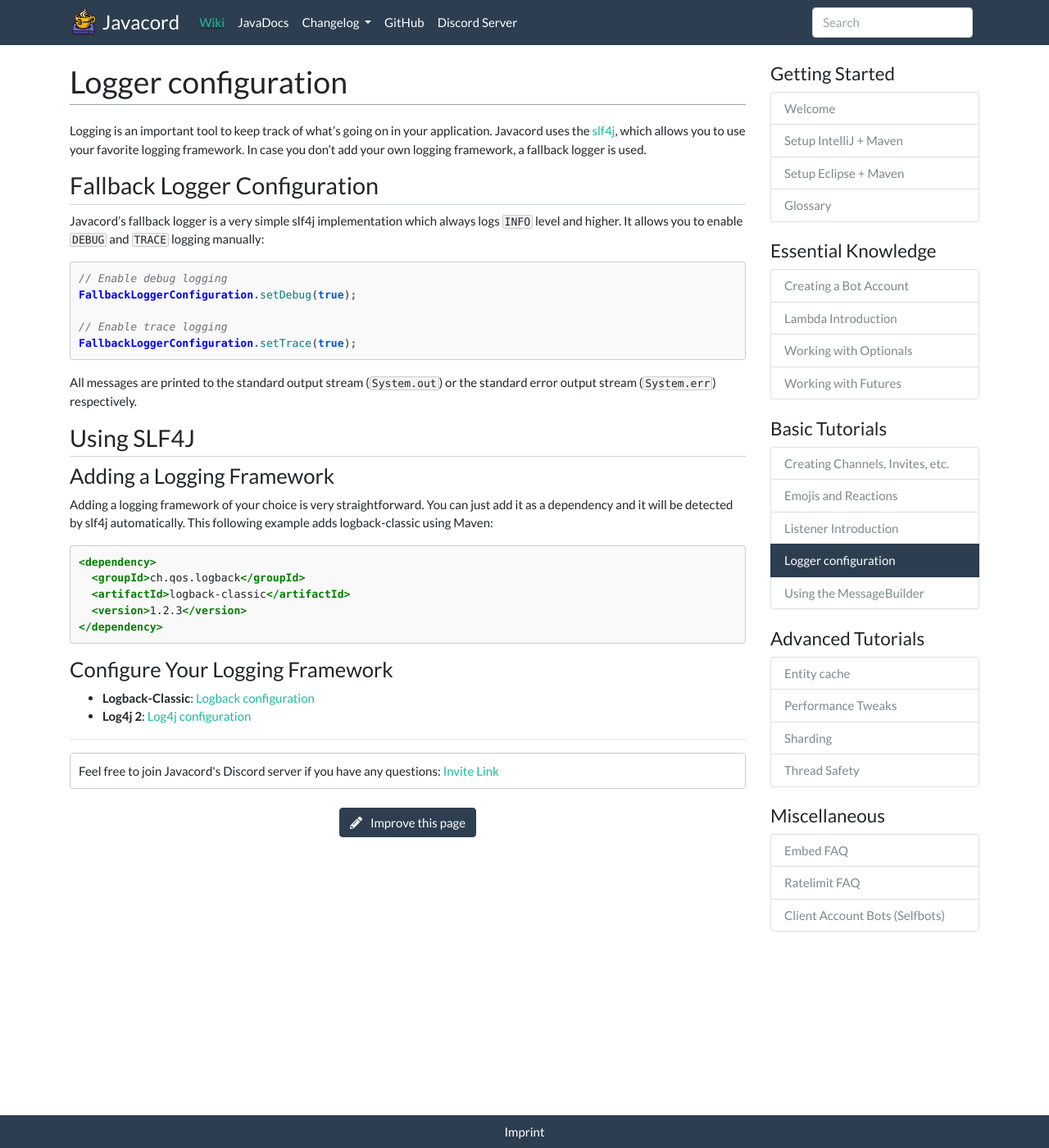
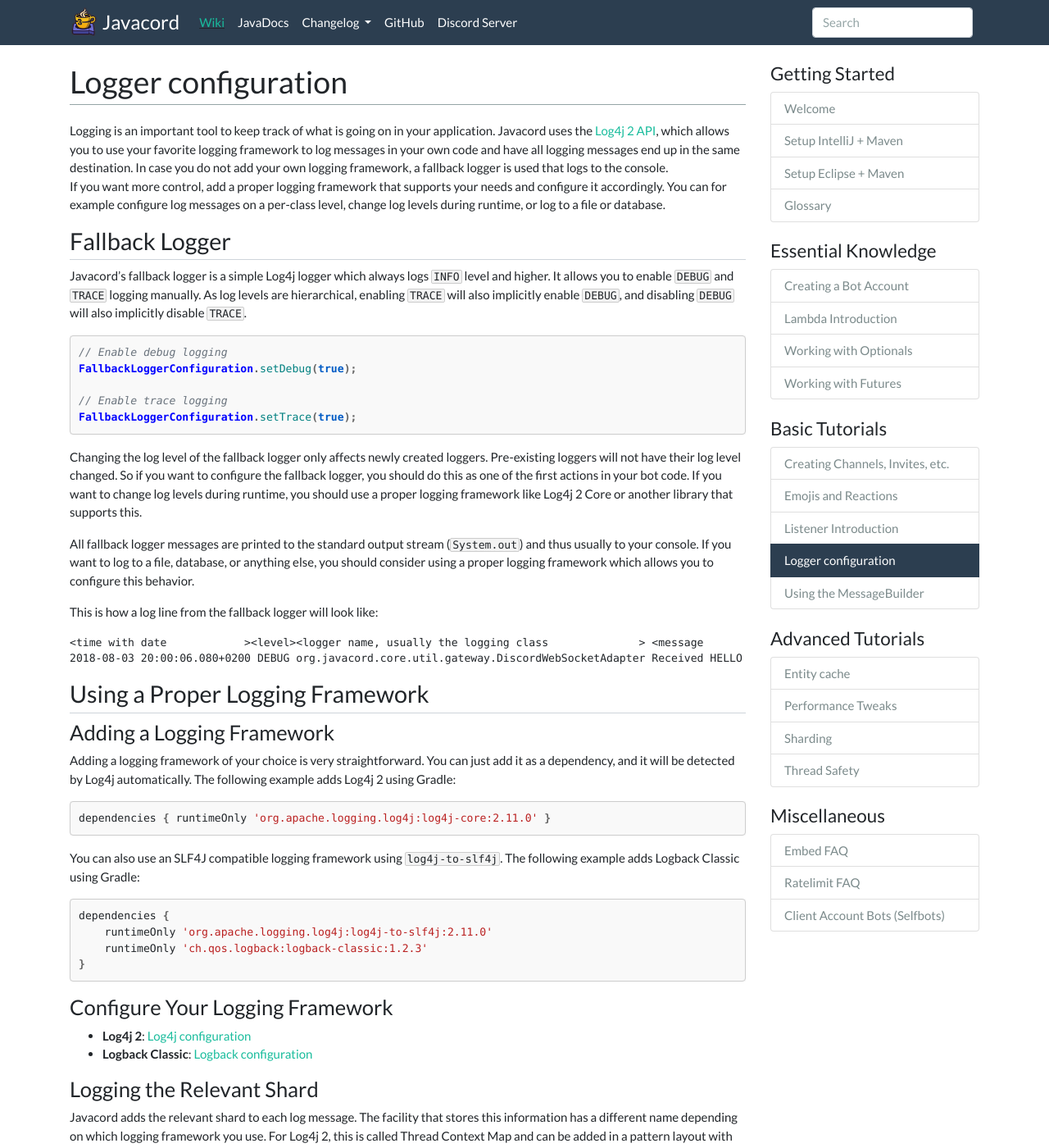
Before and after one commit to Vampire/javacord.github.io, a Jekyll site: the page built from _wiki/basic-tutorials/logger-configuration.md, in a window 1280 px wide and 1400 px high. Shown: the whole window at 82% size. Built offline with Jekyll 4.4.1, drawn with Linux system fonts in a browser that asks for light colours; nearby versions of some CDN libraries; some of the changed text lies outside the part shown.

Commit message:
Update the Logger configuration page for Log4j

````diff
--- a/_wiki/basic-tutorials/logger-configuration.md
+++ b/_wiki/basic-tutorials/logger-configuration.md
@@ -2,16 +2,21 @@
 title: Logger configuration
 position: 4
 keywords:
+- log4j
 - log4j2
-- sdcf4j
+- slf4j
 - logback
+- logging
+- logger
 ---
 
-Logging is an important tool to keep track of what's going on in your application. Javacord uses the [slf4j](https://www.slf4j.org), which allows you to use your favorite logging framework. In case you don't add your own logging framework, a fallback logger is used.
+Logging is an important tool to keep track of what is going on in your application. Javacord uses the [Log4j 2 API](https://logging.apache.org/log4j/2.x/manual/api.html), which allows you to use your favorite logging framework to log messages in your own code and have all logging messages end up in the same destination. In case you do not add your own logging framework, a fallback logger is used that logs to the console.
+If you want more control, add a proper logging framework that supports your needs and configure it accordingly. You can for example configure log messages on a per-class level, change log levels during runtime, or log to a file or database.
 
-## Fallback Logger Configuration
+## Fallback Logger
 
-Javacord's fallback logger is a very simple slf4j implementation which always logs `INFO` level and higher. It allows you to enable `DEBUG` and `TRACE` logging manually:
+Javacord's fallback logger is a simple Log4j logger which always logs `INFO` level and higher. It allows you to enable `DEBUG` and `TRACE` logging manually. As log levels are hierarchical, enabling `TRACE` will also implicitly enable `DEBUG`, and disabling `DEBUG` will also implicitly disable `TRACE`.
+
 ```java
 // Enable debug logging
 FallbackLoggerConfiguration.setDebug(true);
@@ -19,22 +24,42 @@
 // Enable trace logging
 FallbackLoggerConfiguration.setTrace(true);
 ```
-All messages are printed to the standard output stream (`System.out`) or the standard error output stream (`System.err`) respectively.
 
-## Using SLF4J
+Changing the log level of the fallback logger only affects newly created loggers. Pre-existing loggers will not have their log level changed. So if you want to configure the fallback logger, you should do this as one of the first actions in your bot code. If you want to change log levels during runtime, you should use a proper logging framework like Log4j 2 Core or another library that supports this.
+
+All fallback logger messages are printed to the standard output stream (`System.out`) and thus usually to your console. If you want to log to a file, database, or anything else, you should consider using a proper logging framework which allows you to configure this behavior.
+
+This is how a log line from the fallback logger will look like:
+
+```log
+<time with date            ><level><logger name, usually the logging class              > <message            > <the thread context, here the shard number>
+2018-08-03 20:00:06.080+0200 DEBUG org.javacord.core.util.gateway.DiscordWebSocketAdapter Received HELLO packet {shard=0}
+```
+
+## Using a Proper Logging Framework
 
 ### Adding a Logging Framework
 
-Adding a logging framework of your choice is very straightforward. You can just add it as a dependency and it will be detected by slf4j automatically. This following example adds logback-classic using Maven:
-```xml
-<dependency>
-  <groupId>ch.qos.logback</groupId>
-  <artifactId>logback-classic</artifactId>
-  <version>1.2.3</version>
-</dependency>
+Adding a logging framework of your choice is very straightforward. You can just add it as a dependency, and it will be detected by Log4j automatically. The following example adds Log4j 2 using Gradle:
+
+```groovy
+dependencies { runtimeOnly 'org.apache.logging.log4j:log4j-core:2.11.0' }
+```
+
+You can also use an SLF4J compatible logging framework using `log4j-to-slf4j`. The following example adds Logback Classic using Gradle:
+
+```groovy
+dependencies {
+    runtimeOnly 'org.apache.logging.log4j:log4j-to-slf4j:2.11.0'
+    runtimeOnly 'ch.qos.logback:logback-classic:1.2.3'
+}
 ```
 
 ### Configure Your Logging Framework
 
-* **Logback-Classic**: [Logback configuration](https://logback.qos.ch/manual/configuration.html)
 * **Log4j 2**: [Log4j configuration](https://logging.apache.org/log4j/2.x/manual/configuration.html)
+* **Logback Classic**: [Logback configuration](https://logback.qos.ch/manual/configuration.html)
+
+### Logging the Relevant Shard
+
+Javacord adds the relevant shard to each log message. The facility that stores this information has a different name depending on which logging framework you use. For Log4j 2, this is called Thread Context Map and can be added in a pattern layout with `%X{shard}`, or you can add the whole thread context map by using `%X`. For Logback Classic, it is called MDC and can be added with the same pattern expressions as for Log4j.
````
